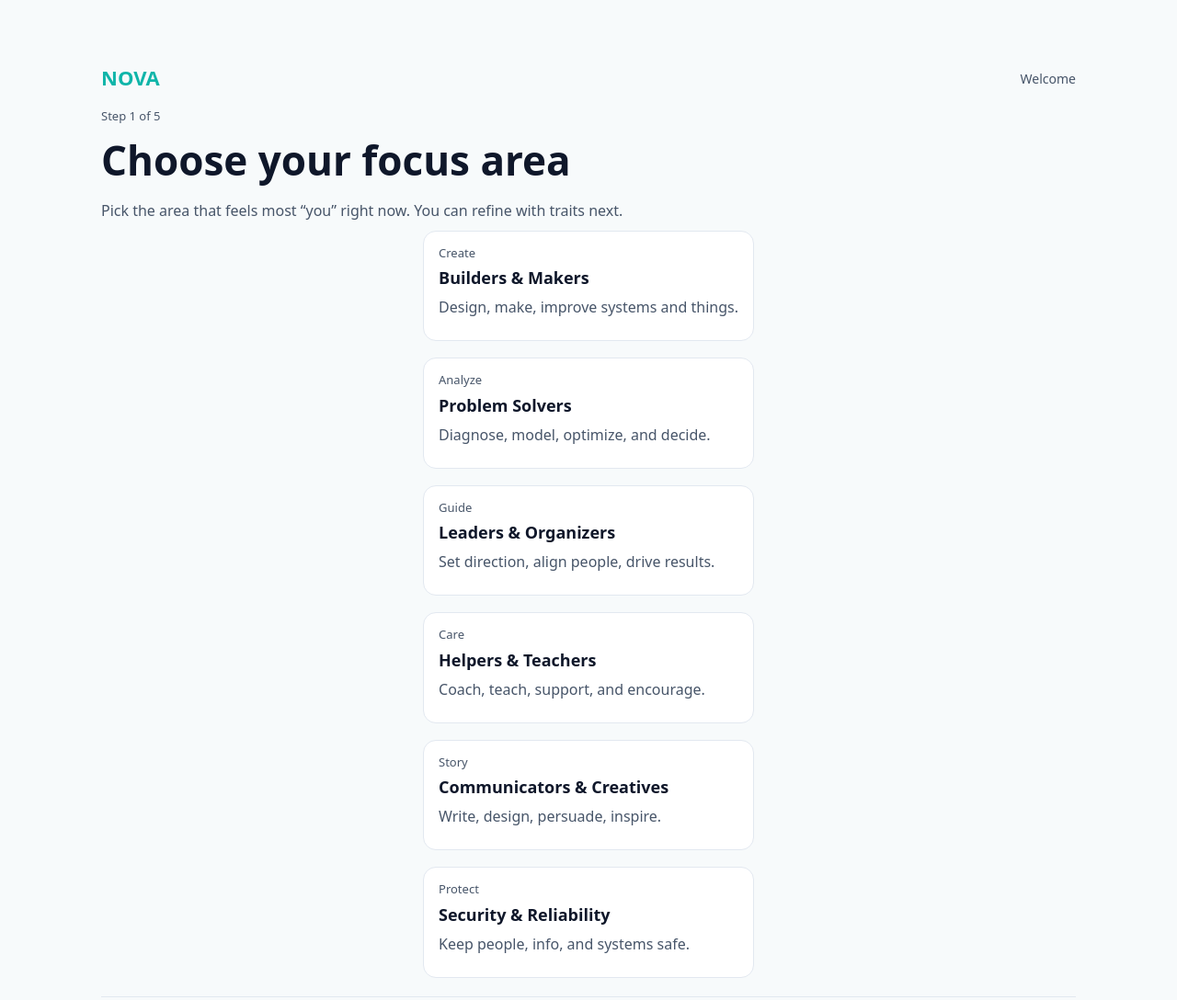
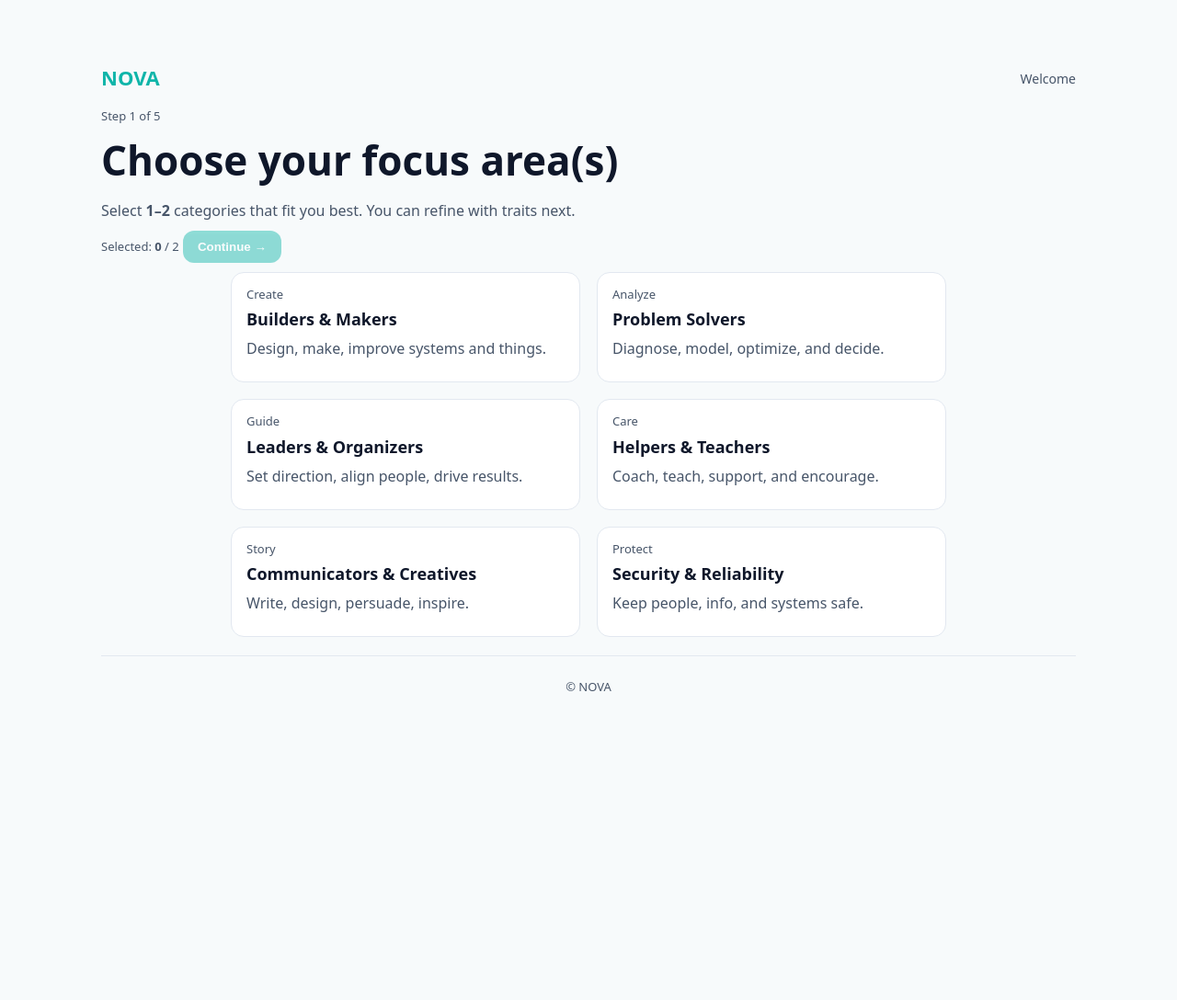
Before and after one commit to Lean4me2025/NOVA_NAVI_10252025, a plain HTML site: page categories.html in a window 1280 px wide. Shown: the top 1088 px of the page at 92% size. After the commit the page ends 818 px from the top, so only its background shows below. Drawn offline with Linux system fonts and the light colour scheme.

Commit message:
Update categories.html for versioning and text changes

```diff
--- a/categories.html
+++ b/categories.html
@@ -4,7 +4,7 @@
   <meta charset="utf-8"/>
   <meta name="viewport" content="width=device-width,initial-scale=1"/>
   <title>NOVA • Categories</title>
-  <link rel="stylesheet" href="assets/css/styles.css"/>
+  <link rel="stylesheet" href="assets/css/styles.css?v=3"/>
 </head>
 <body>
   <div class="container">
@@ -14,16 +14,21 @@
     </div>
 
     <div class="kicker">Step 1 of 5</div>
-    <div class="h1">Choose your focus area</div>
-    <p class="p">Pick the area that feels most “you” right now. You can refine with traits next.</p>
+    <div class="h1">Choose your focus area(s)</div>
+    <p class="p">Select <strong>1–2</strong> categories that fit you best. You can refine with traits next.</p>
 
-    <div id="categoryGrid" class="grid" aria-live="polite"></div>
+    <div class="actions" style="margin:10px 0">
+      <span class="kicker">Selected: <strong id="catCount">0</strong> / 2</span>
+      <button id="catsContinue" class="btn" disabled>Continue →</button>
+    </div>
 
-    <hr/>
-    <div class="footer">© NOVA</div>
+    <!-- ✅ Two-column centered tiles -->
+    <section id="categoryGrid" class="grid grid-2" aria-live="polite"></section>
+
+    <hr/><div class="footer">© NOVA</div>
   </div>
 
-  <script src="assets/app.js"></script>
+  <script src="assets/app.js?v=3"></script>
   <script>renderCategories();</script>
 </body>
 </html>
```
